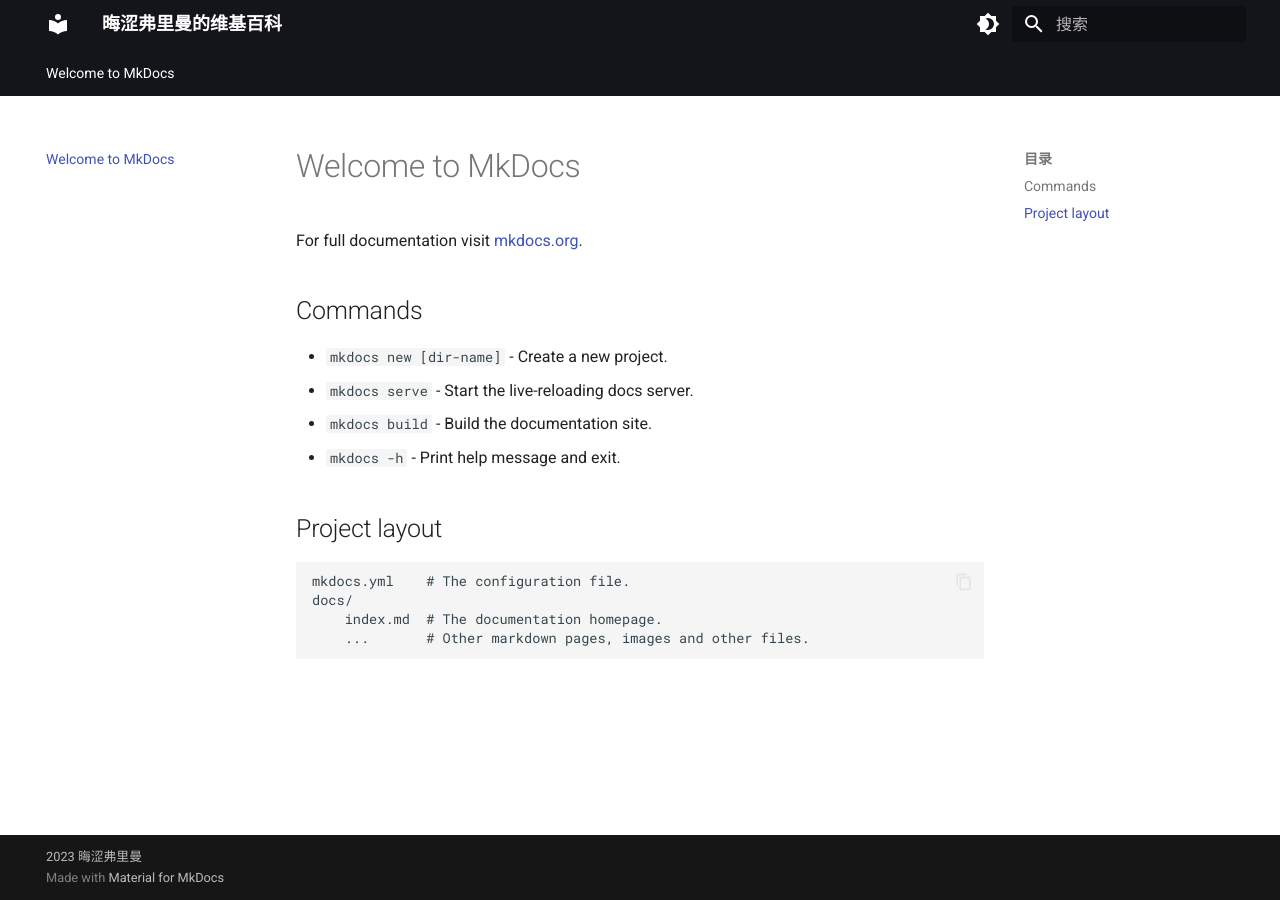
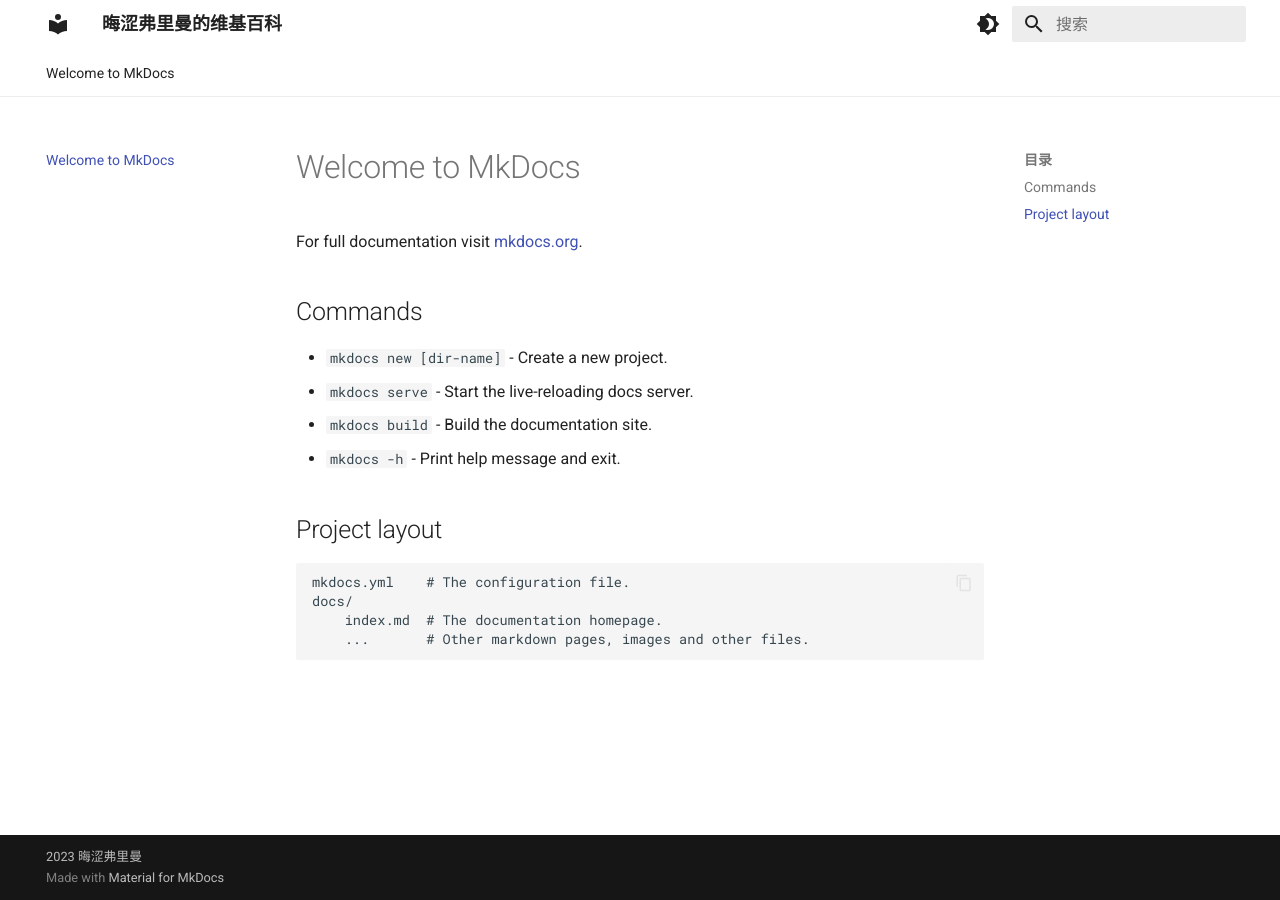
Before and after one commit to obscurefreeman/devwikisource, an MkDocs documentation site: the page built from docs/index.md, in a window 1280 px wide. Built offline with MkDocs 1.6.1 and Material for MkDocs 9.7.7, drawn with Linux system fonts in a browser that asks for light colours.

Commit message:
Update mkdocs.yml

```diff
--- a/mkdocs.yml
+++ b/mkdocs.yml
@@ -29,7 +29,7 @@
   language: zh
   palette:
     - scheme: default
-      primary: black
+      primary: white
       accent: indigo
       toggle:
         icon: material/brightness-4
@@ -41,5 +41,19 @@
         icon: material/brightness-7
         name: Switch to light mode
 
+markdown_extensions:
+  - pymdownx.highlight:
+      anchor_linenums: true
+  - pymdownx.inlinehilite
+  - pymdownx.snippets
+  - admonition
+  - pymdownx.arithmatex:
+      generic: true
+  - footnotes
+  - pymdownx.details
+  - pymdownx.superfences
+  - pymdownx.mark
+  - attr_list
+
 # Copyright
 copyright: 2023 晦涩弗里曼
```
